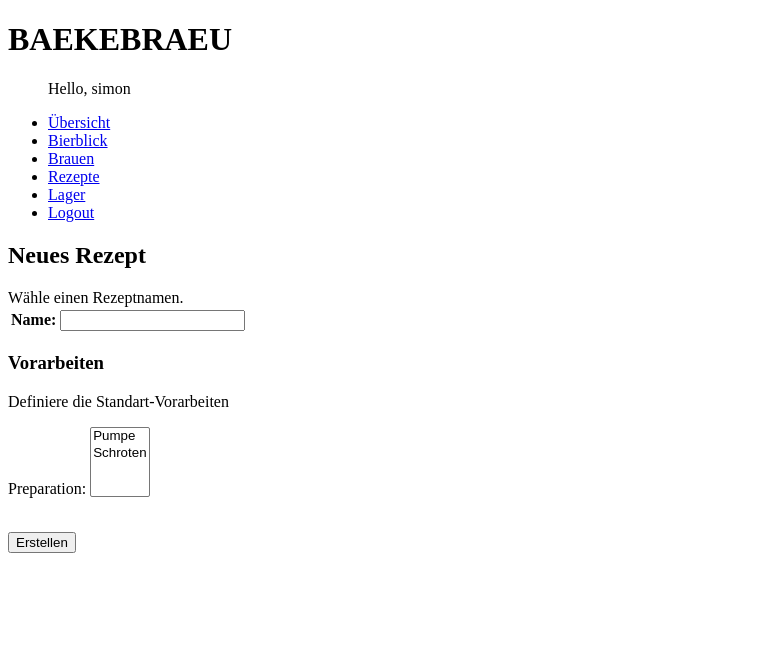
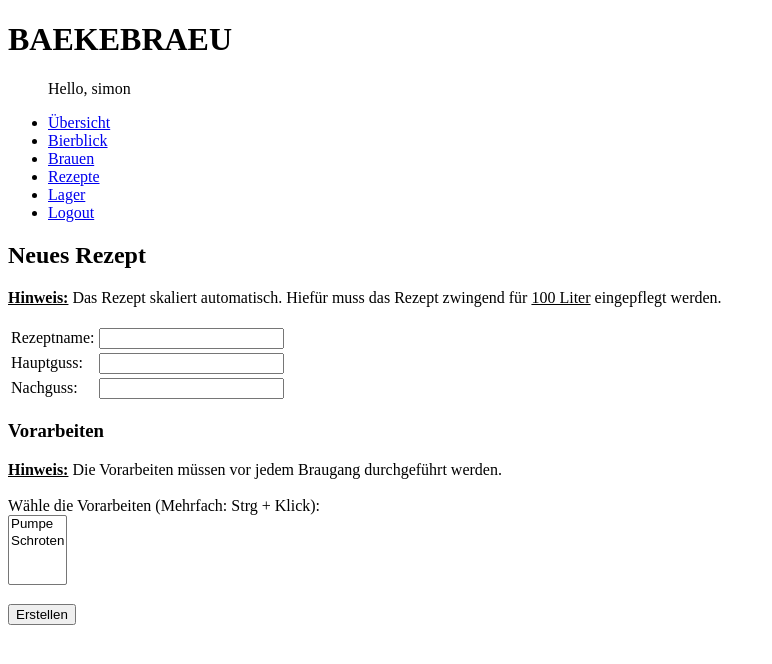
Before and after one commit to honigwald/rathsnetz, a Django app: page /recipe/add/ in a window 1280 px wide. Shown: the top 664 px of the page, without its empty margins (0-772 px from the left). Run offline with Django 3.2, Linux system fonts and the light colour scheme; a user stored in the database is signed in; data comes from the database, SQL or seed files in the repository.

Commit message:
added haupt- and nachguss

```diff
--- a/brewery/models.py
+++ b/brewery/models.py
@@ -7,6 +7,8 @@ class Recipe(models.Model):
     name = models.CharField(max_length=25)
     creation = models.DateTimeField(default=timezone.now)
     author = models.ForeignKey(settings.AUTH_USER_MODEL, on_delete=models.CASCADE, blank=True, null=True)
+    hg = models.FloatField()
+    ng = models.FloatField()
 
     def __str__(self):
         return self.name
@@ -36,7 +38,7 @@ class Keg(models.Model):
         ('S', 'Verkauft'),
         ('D', 'Defekt'),
     )
-    content = models.ForeignKey(Charge, on_delete=models.CASCADE, blank=True, null=True)
+    content = models.ForeignKey(Charge, on_delete=models.CASCADE, blank=True, null=True, limit_choices_to={'finished': True})
     status = models.CharField(max_length=1, default='F', choices=STATUS_CHOICES)
     notes = models.CharField(max_length=200, blank=True, null=True)
     volume = models.IntegerField()
--- a/brewery/templates/brewery/recipe_new.html
+++ b/brewery/templates/brewery/recipe_new.html
@@ -1,17 +1,28 @@
 {% extends 'brewery/base.html' %}
 {% block content %}
 <h2>Neues Rezept</h2>
-Wähle einen Rezeptnamen.
+<b><u>Hinweis:</u></b> Das Rezept skaliert automatisch.
+Hiefür muss das Rezept zwingend für <u>100 Liter</u> eingepflegt werden.<br><br>
+
 <form action="" method="post">
     {% csrf_token %}
     <table>
-        {{ add_recipe }}
+    <tr>
+        <td>Rezeptname:</td><td>{{ add_recipe.name }}</td>
+    </tr>
+    <tr>
+        <td>Hauptguss:</td><td>{{ add_recipe.hg }}</td>
+    </tr>
+    <tr>
+        <td>Nachguss:</td><td>{{ add_recipe.ng }}</td>
+    </tr>
     </table>
     <h3>Vorarbeiten</h3>
-    Definiere die Standart-Vorarbeiten
-    <br>
-    {{ select_preparation.as_p }}
-    <br>
+    <b><u>Hinweis:</u></b> Die Vorarbeiten müssen vor jedem Braugang durchgeführt werden.<br><br>
+
+    Wähle die Vorarbeiten (Mehrfach: Strg + Klick):<br>
+    {{ select_preparation.preparation }}
+    <br><br>
     <input type="submit" value="Erstellen">
 </form>
 {% endblock content %}
```
